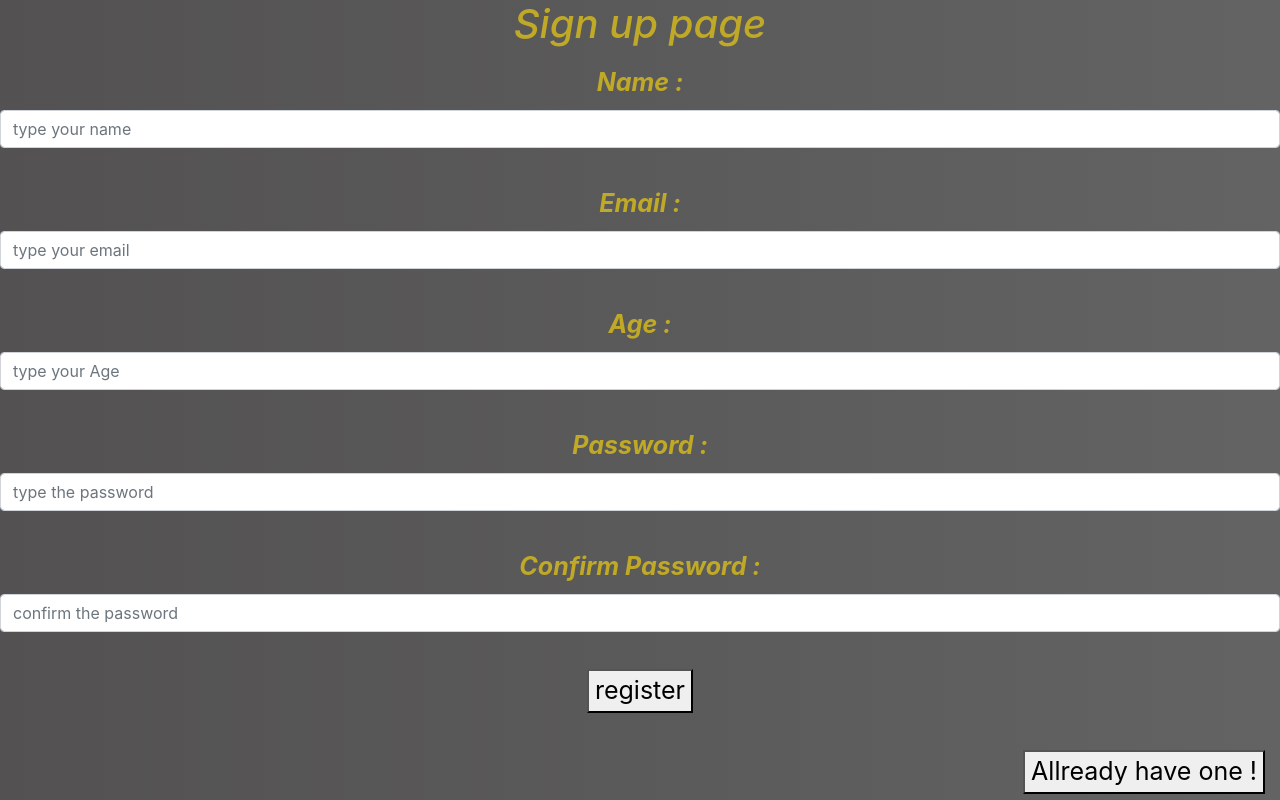
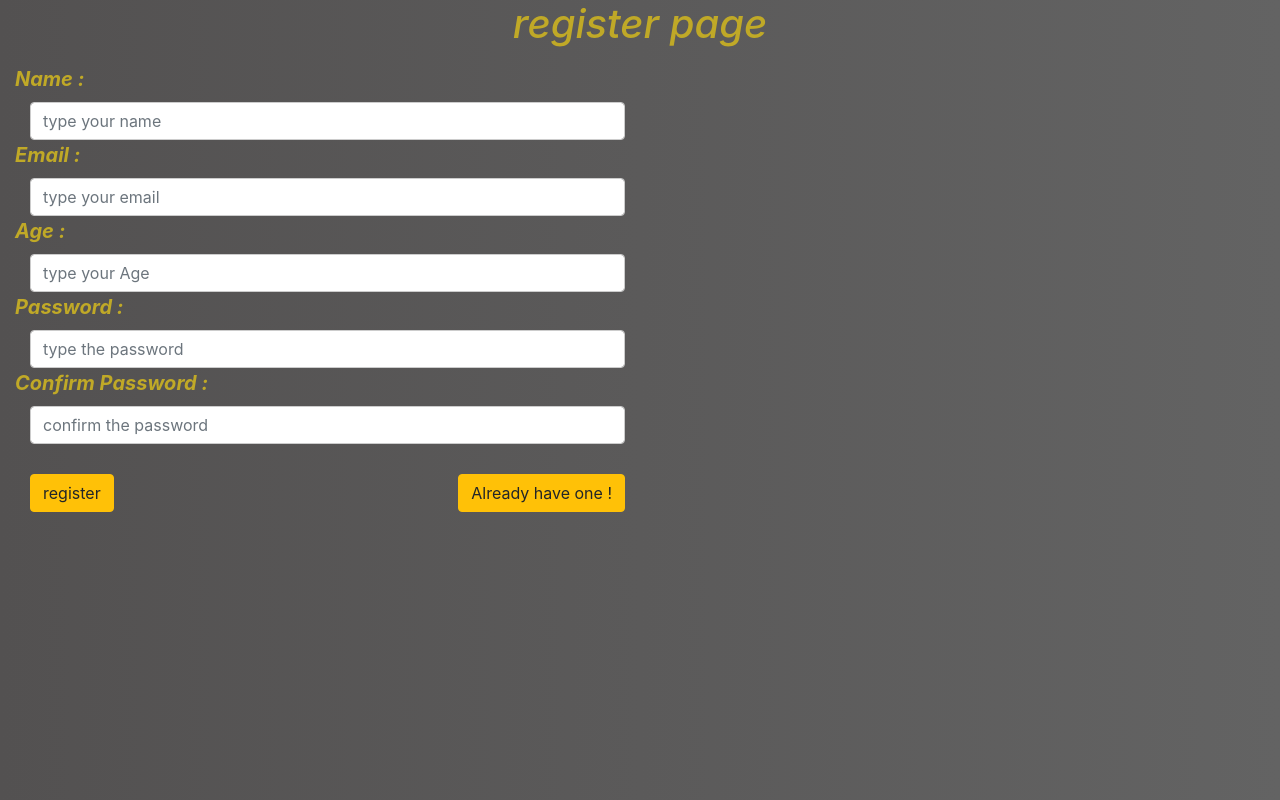
Before and after one commit to mohamedatef73/basic-authentication, a React (Create React App) app: page /register in a window 1280 px wide. Built offline with nearby package versions, Linux system fonts and the light colour scheme.

Commit message:
setting the validation condithions

```diff
--- a/src/App.css
+++ b/src/App.css
@@ -1,8 +1,42 @@
 .App {
-  text-align: center;
+  /* text-align: center; */
  font-style: italic;
  font-weight: bolder;
- font-size: 25px;
+ font-size: 20px;
  color: rgb(192, 169, 39);
- /* min-width: 800px; */
+ /* min-height: 100vh; */
+ /* overflow: hidden; */
+ /* align-content: center; */
 }
+::-webkit-scrollbar{
+  overflow: hidden;
+  background-color:  rgb(99, 99, 99);
+
+}
+.row{
+  justify-content: center;
+  margin-top: 5px;
+  border: 2px solid;
+  margin: auto;
+}
+.register{
+  justify-content: center;
+  /* margin-left: 5px; */
+
+}
+
+.errors{
+  color: rgb(24, 206, 18);
+  font-size: large;
+  font-weight: bold;
+}
+
+.btn{
+  box-shadow: none !important;
+}
+
+input{
+  box-shadow:none !important;
+  border:1px solid #ccc !important;
+
+  }
--- a/src/App.js
+++ b/src/App.js
@@ -11,7 +11,7 @@ function App() {
   return (
     <div className="App">
       <Switch>
-        <Route path='/home' component={HomePage} exact/>
+        <Route path='/' component={HomePage} exact/>
         <Route path='/register' component={registerPage}/>
         <Route path='/Login' component={LoginPage}/>
         <Route path='/profile' component={Profile}/>
--- a/src/components/formpages/LoginForm.js
+++ b/src/components/formpages/LoginForm.js
@@ -1,20 +1,83 @@
-import React from 'react'
+import React, { useState, useEffect } from 'react'
 import InputForm from '../inputs/inputForm'
-import { Link } from 'react-router-dom'
+import { useHistory } from 'react-router-dom'
 
-const LoginForm = () =>{
-    return(
+const LoginForm = (props) => {
+
+    // setting the state for the inputs using useState
+
+    const [email, setEmail] = useState('')
+    const [password, setPassword] = useState('')
+    // setting the errors state
+
+    const [emailErr, setEmailErr] = useState('')
+    const [passwordErr, setPasswordErr] = useState('')
+
+    // checking the registration conditions
+
+
+    const isEmail = () => {
+        if (email.length < 2) {
+            setEmailErr('this email does not exist!')
+            return false
+        } else {
+            setEmailErr('')
+            return true
+        }
+    }
+
+    const isPassword = () => {
+        if (password.length < 2) {
+            setPasswordErr('u must write two number at least')
+            return false
+        } else {
+            setPasswordErr('')
+            return true
+        }
+    }
+    // submitting the validate data to the parent component and move to the profile page
+
+    const history = useHistory()
+
+    const validateData = () => {
+        const validatEmail = isEmail()
+        const validatPassword = isPassword()
+        if (validatEmail & validatPassword) {
+            const data = {
+                email,
+                password
+            }
+            history.push('/profile')
+            props.handleSubmit(data)
+
+        }
+    }
+
+    useEffect(() =>{
+        if(props.error){
+            setEmailErr(props.error)
+        }
+    },[props.error,setEmailErr])
+
+
+    return (
         <div>
             <h1>Welcome Again ...</h1>
 
-           <label>Email :</label>
-            <InputForm type='email' placeholder='please type your email'/>
-            <br/>
+            <label>Email :</label>
+            <InputForm type='email' placeholder='please type your email'
+                value={email} errors={emailErr}
+                handleChange={setEmail} />
+            <br />
 
             <label>Password :</label>
-            <InputForm type='password' placeholder='please type your password'/>
+            <InputForm type='password' placeholder='please type your password'
+                value={password} errors={passwordErr}
+                handleChange={setPassword} />
+            <br />
 
-            <Link to='/profile'>Profile Page</Link>
+            <button className='btn btn-warning'
+                onClick={validateData}>Login to the profile</button>
 
         </div>
     )
--- a/src/components/formpages/RegistrationForm.js
+++ b/src/components/formpages/RegistrationForm.js
@@ -1,38 +1,133 @@
-import React from 'react'
+import React, { useState } from 'react'
 import InputForm from '../inputs/inputForm'
-import { Link } from 'react-router-dom'
+import { Link, useHistory } from 'react-router-dom'
 
-const RegistrationForm = () => {
+const RegistrationForm = (props) => {
+    // setting the state for the inputs using useState
+    const [name, setName] = useState('')
+    const [email, setEmail] = useState('')
+    const [age, setAge] = useState('')
+    const [password, setPassword] = useState('')
+    const [confirmPassword, setConfirmPassword] = useState('')
+
+    // setting the errors state
+    const [nameErr, setNameErr] = useState('')
+    const [emailErr, setEmailError] = useState('')
+    const [ageErr, setAgeErr] = useState('')
+    const [passwordErr, setPasswordErr] = useState('')
+    const [confirmPasswordErr, setConfirmPasswordErr] = useState('')
+
+    // checking the registration conditions
+    const isName = () => {
+        if (name.length < 2) {
+            setNameErr('plz write correct name')
+            return false
+        } else {
+            setNameErr('')
+            return true
+        }
+    }
+
+    const isEmail = () => {
+        if (email.length < 2) {
+            setEmailError('this incrrect email')
+            return false
+        } else {
+            setEmailError('')
+            return true
+        }
+    }
+
+    const isAge = () => {
+        if (age.length <= 16 || age.length > 20) {
+            setAgeErr('this is not the correct age')
+            return false
+        } else {
+            setAgeErr('')
+            return true
+        }
+    }
+
+    const isPassword = () => {
+        if (password.length < 2 || password.length > 4) {
+            setPasswordErr('the password must have 2 numbers at least')
+            return false
+        } else {
+            setPasswordErr('')
+            return true
+        }
+    }
+
+    const isPasswordConfirmation = () => {
+        if (confirmPassword !== password) {
+            setConfirmPasswordErr('does not match!')
+            return false
+        } else {
+            setConfirmPasswordErr('')
+            return true
+        }
+    }
+
+
+     // submitting the validate data to the parent component and move to the profile page
+
+    const history = useHistory()
+
+    const validateData = () => {
+        const validateName = isName()
+        const validateEmail = isEmail()
+        const validateAge = isAge()
+        const validatePassword = isPassword()
+        const validateConfirmPassword = isPasswordConfirmation()
+
+
+        if (validateName & validateEmail & validateAge & validatePassword & validateConfirmPassword) {
+            const data = {
+                name,
+                email,
+                age,
+                password,
+                confirmPassword
+            }
+            props.handleSubmit(data)
+            history.push('/profile')
+        }
+    }
+
+
+
+
     return (
         <div>
             <label>Name :</label>
-            <InputForm type='text' placeholder='type your name' />
-            <br />
+            <InputForm type='text' placeholder='type your name' value={name}
+                handleChange={setName} errors={nameErr} />
 
             <label>Email :</label>
-            <InputForm type='email' placeholder='type your email' />
-            <br />
+            <InputForm type='email' placeholder='type your email' value={email}
+                handleChange={setEmail} errors={emailErr} />
 
             <label>Age :</label>
-            <InputForm type='number' placeholder='type your Age' />
-            <br />
+            <InputForm type='text' placeholder='type your Age' value={age}
+                handleChange={setAge} errors={ageErr} />
 
 
             <label>Password :</label>
-            <InputForm type='password' placeholder='type the password' />
-            <br />
+            <InputForm type='password' placeholder='type the password'
+                value={password}
+                handleChange={setPassword} errors={passwordErr} />
 
             <label>Confirm Password :</label>
-            <InputForm type='password' placeholder='confirm the password' />
+            <InputForm type='password' placeholder='confirm the password'
+                value={confirmPassword}
+                handleChange={setConfirmPassword} errors={confirmPasswordErr} />
             <br />
+            <div className='col-lg-6 col-sm-12'>
+                <button className='btn btn-warning mb-1'
+                    onClick={validateData}>register</button>
 
-            <div className='col-12'>
-                <Link to='/profile'>
-                    <button>register</button>
-                </Link>
-                <br /><br />
                 <Link to='/login'>
-                    <button className='float-right'>Allready have one !</button>
+                    <button className='btn btn-warning float-right'>Already have one !</button>
                 </Link>
             </div>
 
--- a/src/components/inputs/inputForm.js
+++ b/src/components/inputs/inputForm.js
@@ -1,14 +1,17 @@
 import React from 'react'
 
-const InputForm = (props) =>{
-    return(
-        <div>
-            <form>
-                <input type={props.type} placeholder={props.placeholder}
-                 className='form-control'/>
-            </form>
+const InputForm = (props) => {
+    return (
+            <div className='col-lg-6'>
+                <form>
+                    <input type={props.type} placeholder={props.placeholder}
+                        className='form-control' value={props.value}
+                         onChange={(e)=>props.handleChange(e.target.value)}
+                          />
+                <span className='errors'> {props.errors} </span>
+                </form>
+            </div>
 
-        </div>
     )
 }
 
--- a/src/index.css
+++ b/src/index.css
@@ -1,4 +1,5 @@
 body {
+  min-height: 100vh;
   margin: 0;
   background-image: linear-gradient(to right, rgb(83, 81, 81) , rgb(99, 99, 99));
 }
--- a/src/pages/Home.js
+++ b/src/pages/Home.js
@@ -1,14 +1,14 @@
 import React from "react"
 import { Link } from "react-router-dom"
 
-const HomePage = () =>{
-    return(
-        <div>
-            <h1>Home Page</h1>
-            <div className='row'>
-            <Link to='/register'> register </Link>&nbsp; &nbsp;
-
-            <Link to='/Login'> Login </Link>
+const HomePage = () => {
+    return (
+        <div className='row col-lg-12 col-sm-8'>
+            <div className='col-4'>
+                <Link to='/register'> register </Link>
+            </div>
+            <div className='col-4'>
+                <Link to='/Login'> Login </Link>
             </div>
         </div>
     )
--- a/src/pages/Login.js
+++ b/src/pages/Login.js
@@ -1,12 +1,36 @@
-import React from 'react'
+import React, { useState } from 'react'
 import LoginForm from '../components/formpages/LoginForm'
+import { useHistory } from 'react-router-dom'
 
-const LoginPage = ()=>{
-    return(
+const LoginPage = () => {
+    const [error, setError] = useState('')
+    const history = useHistory()
+
+    // submitting the data from the child component (login form)
+
+    const handleSubmit = (data) => {
+
+        const studentAccount = localStorage.getItem('accounts')
+        if (!studentAccount) {
+            setError('u need to creat email first')
+        } else {
+
+            const studentData = JSON.parse(localStorage.getItem('accounts'))
+            const emailExist = studentData.find(student => student.email === data.email)
+            if (emailExist !== undefined && emailExist.password === data.password) {
+                history.pushState('profile')
+            } else if (emailExist !== undefined && emailExist.password !== data.password) {
+                setError('still something wrong !')
+            } else {
+                setError('u must resgist first ')
+            }
+        }
+    }
+    return (
         <div>
             <h1>Login Page</h1>
-            <br/>
-            <LoginForm />
+            <br />
+            <LoginForm handleSubmit={handleSubmit} error={error} />
         </div>
     )
 }
--- a/src/pages/Registration.js
+++ b/src/pages/Registration.js
@@ -1,12 +1,45 @@
-import React from 'react'
+import React, { useState} from 'react'
 import RegistrationForm from '../components/formpages/RegistrationForm'
+import { useHistory } from 'react-router-dom'
 
-const registerPage = ()=>{
-    return(
-        <div>
-           <h1>Sign up page</h1>
-           <p/>
-           <RegistrationForm />
+const registerPage = () => {
+
+
+    const [error,setError] = useState('')
+    const history = useHistory()
+
+
+
+    // submitting the data from the child component (login form)
+
+    const handleSubmit = (data) => {
+        console.log(data)
+        // save the data in the local storage
+        const studentAccount = localStorage.getItem('accounts')
+        if(!studentAccount){
+            localStorage.setItem('accounts', JSON.stringify([]))
+        }
+
+        const studentData = studentAccount ? JSON.parse(studentAccount) : []
+        const emailExist = studentData.find(student => (student.email === data.email))
+
+        if(emailExist !== undefined){
+            setError('this email is already exist')
+        }else{
+            setError('')
+           history.push('/profile')
+           localStorage.setItem('accounts', JSON.stringify([...studentData,data]))
+
+        }
+
+    }
+
+
+    return (
+        <div className='register col-12'>
+            <h1 className ='text-center'>register page</h1>
+            <p />
+            <RegistrationForm handleSubmit={handleSubmit}  />
         </div>
     )
 }
```
Also changed, not shown: package.json (+7 -0 lines), src/index.js (+5 -6 lines), 1 other file (tests, documents, lock files or other folders).
